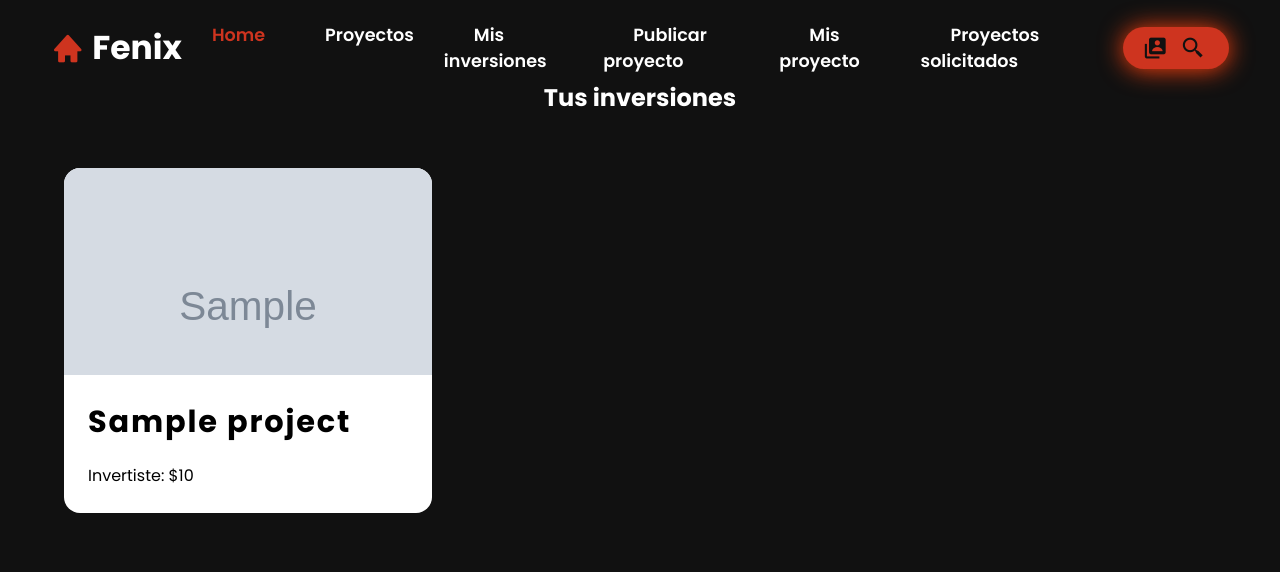
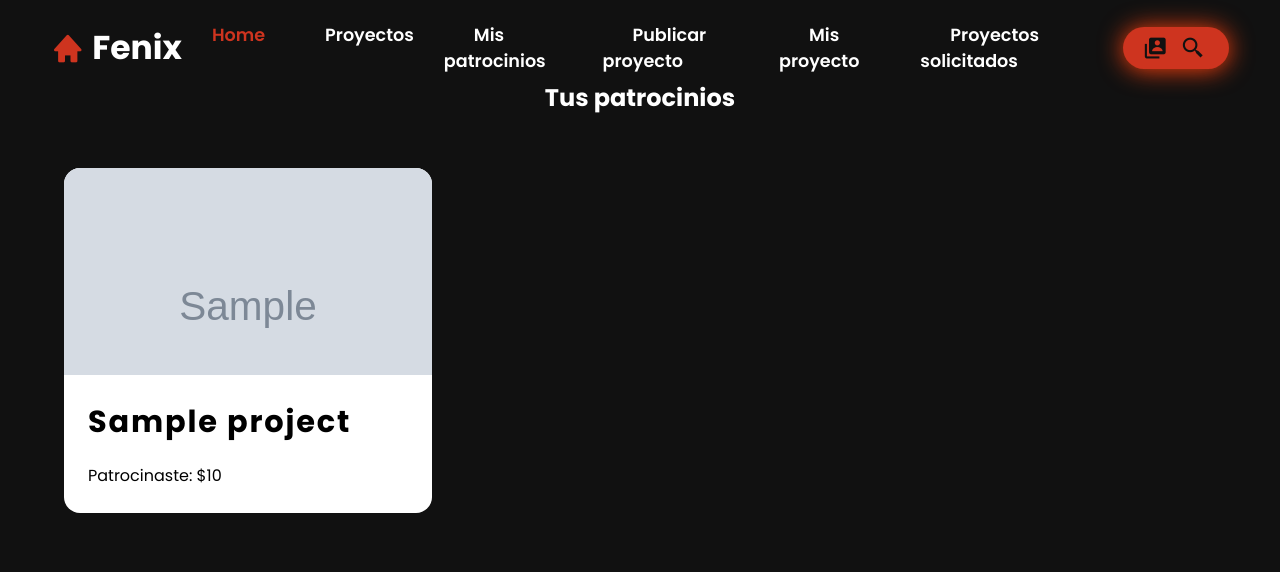
Before and after one commit to scorreah/fenix, a Django app: page /investments/ in a window 1280 px wide. Shown: the top 572 px of the page. Run offline with Django 3.2, Linux system fonts and the light colour scheme; a user stored in the database is signed in; tables that the repository leaves empty hold one stand-in row (values such as "Sample post"); grey boxes marked "Sample" are stand-in pictures.

Commit message:
Improving templates

```diff
--- a/fenix/fenix/templates/base.html
+++ b/fenix/fenix/templates/base.html
@@ -31,7 +31,7 @@
             <li><a href="{% url 'home' %}" class="active">Home</a></li>
             <li><a href="{% url 'projects' %}">Proyectos</a></li>
             {% if user.user_investor %}
-            <li><a href="{% url 'investments' %}">Mis inversiones</a></li>
+            <li><a href="{% url 'investments' %}">Mis patrocinios</a></li>
             {% endif %}
             {% if user.user_project_owner %}
             <li><a href="{% url 'projects.create_project' %}">Publicar proyecto</a></li>
--- a/fenix/investor/templates/my_investments.html
+++ b/fenix/investor/templates/my_investments.html
@@ -7,7 +7,7 @@
 
 {% block content %}
 <section class="project-title">
-    <h1>Tus inversiones</h1>
+    <h1>Tus patrocinios</h1>
 </section>
 <div class="effect">
     <section class="articles">
@@ -20,7 +20,7 @@
                 <div class="article-body">
                     <h2>{{ project.project.title }}</h2>
                     <p>
-                        Invertiste: ${{ project.amount }}
+                        Patrocinaste: ${{ project.amount }}
                     </p>
                 </div>
             </div>
--- a/fenix/project/templates/investor_details.html
+++ b/fenix/project/templates/investor_details.html
@@ -20,7 +20,7 @@
                 <div class="article-body">
                     <h2>{{ i.investor.user }} </h2>
                     <p>
-                        Ha invertido: ${{ i.amount }}
+                        Ha aportado: ${{ i.amount }}
                     </p>
                 </div>
             </div>
--- a/fenix/project/templates/my_projects.html
+++ b/fenix/project/templates/my_projects.html
@@ -37,7 +37,7 @@
                         {{ project.description }}
                     </p>
                     <a href="{% url 'projects.my_investors' project.id %}" class="read-more">
-                        Ver inversionistas <span class="sr-only">about this is some project</span>
+                        Ver patrocinadores <span class="sr-only">about this is some project</span>
                         <svg xmlns="http://www.w3.org/2000/svg" class="icon" viewBox="0 0 20 20" fill="currentColor">
                             <path fill-rule="evenodd"
                                 d="M12.293 5.293a1 1 0 011.414 0l4 4a1 1 0 010 1.414l-4 4a1 1 0 01-1.414-1.414L14.586 11H3a1 1 0 110-2h11.586l-2.293-2.293a1 1 0 010-1.414z"
```
